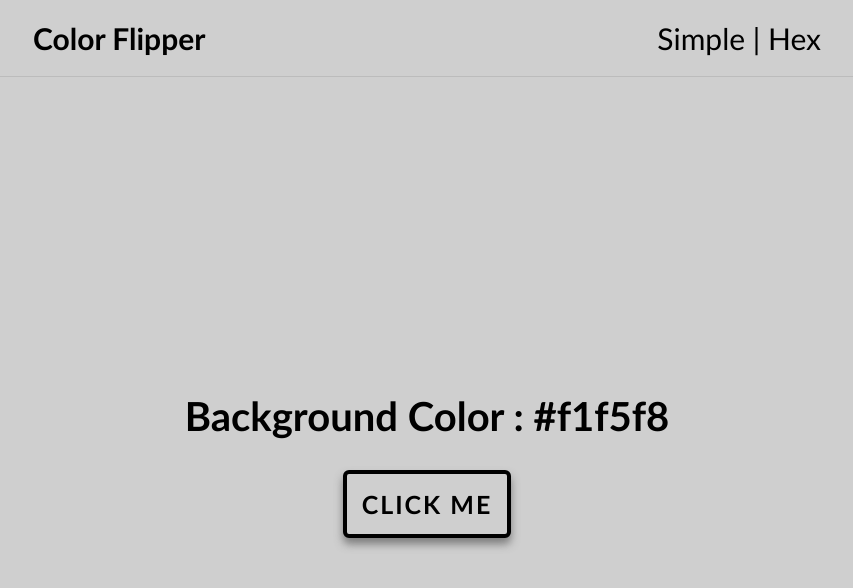
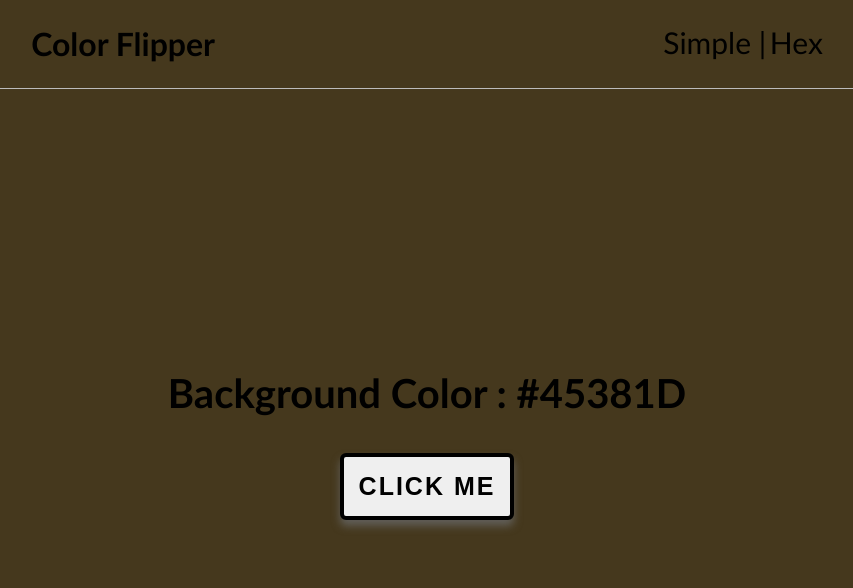
Before and after one commit to KyleJSh/colour_changer, a plain HTML site: page hex.html in a window 1280 px wide. Both pictures are taken after a click on the button "CLICK ME". Shown: the whole page, without its empty margins (213-1066 px from the left). Drawn offline with Linux system fonts and the light colour scheme.

Commit message:
changed some CSS, fixed JS error

```diff
--- a/hex.html
+++ b/hex.html
@@ -5,7 +5,8 @@
   <meta charset="UTF-8">
   <meta name="viewport" content="width=device-width, initial-scale=1.0">
   <!-- https://www.youtube.com/watch?v=3PHXvlpOkf4&ab_channel=freeCodeCamp.org Build 15 JavaScript Projects - Course -->
-  <title>Color Flipper || Simple</title>
+  <!-- Source Code: https://github.com/john-smilga/javascript-basic-projects -->
+  <title>Color Flipper || Hex</title>
   <!-- Styles -->
   <link rel="stylesheet" href="styles.css">
 </head>
@@ -13,22 +14,17 @@
 <body>
   <nav>
     <div class="nav-center">
-      <h4>Color Flipper</h4>
+      <h2>Color Flipper</h2>
       <ul class="nav-links">
-        <li>
-          <a href="index.html">Simple |</a>
-        </li>
-        <li>
-          <a href="hex.html">Hex</a>
-        </li>
+        <li><a href="index.html">Simple |</a></li>
+        <li><a href="hex.html">Hex</a></li>
       </ul>
     </div>
   </nav>
+
   <main>
     <div class="container">
-      <h2>Background Color : <span class="color">
-        #f1f5f8
-      </span></h2>
+      <h2>background color : <span class="color">#f1f5f8</span></h2>
       <button class="btn btn-hero" id="btn">click me</button>
     </div>
   </main>
--- a/hex.js
+++ b/hex.js
@@ -1,18 +1,18 @@
-ethereum.autoRefreshOnNetworkChange = false;
+const hex = [0, 1, 2, 3, 4, 5, 6, 7, 8, 9, "A", "B", "C", "D", "E", "F"];
+const btn = document.getElementById("btn");
+const color = document.querySelector(".color");
 
-const hex = [0, 1, 2, 3, 4, 5, 6, 7, 8, 9, "A", "B", "C", "D", "E", "F"]; // letters represent 10-15
-const btn = document.getElementById('btn');
-const color = document.querySelector('.color');
+btn.addEventListener("click", function () {
+  let hexColor = "#";
+  for (let i = 0; i < 6; i++) {
+    hexColor += hex[getRandomNumber()];
+  }
+  // console.log(hexColor);
 
-btn.addEventListener('click', function() {
-  let hexColor = '#' // this must be at the beginning of each color. Has to be let/var because const will give an error, as it can't be updated
-  for(let i = 0; i < 6; i++){
-    hexColor += hex[getRandomNumber()]
-  }
   color.textContent = hexColor;
   document.body.style.backgroundColor = hexColor;
 });
 
-function getRandomNumber(){
+function getRandomNumber() {
   return Math.floor(Math.random() * hex.length);
 }
--- a/styles.css
+++ b/styles.css
@@ -1,9 +1,20 @@
-* {
-  background-color: #cfcfcf;
+*,
+::after,
+::before {
   margin: 0;
   padding: 0;
   box-sizing: border-box;
+}
+
+body {
+  background-color: #cfcfcf;
   font-family: 'Trebuchet MS', 'Lucida Grande', 'Lucida Sans', Arial, sans-serif;
+  line-height: 1.5;
+  font-size: 0.875rem;
+}
+
+nav {
+  height: 3rem;
 }
 
 .nav-center {
@@ -13,6 +24,7 @@
   text-align: center;
   padding: 20px;
   box-shadow: border-box;
+  width: 100%;
 }
 
 .nav-links {
@@ -31,9 +43,28 @@ li {
   font-size: 30px;
 }
 
+h1,
+h2,
+h3,
+h4 {
+  font-size: 30px;
+  text-transform: capitalize;
+}
+
+h1 {
+  font-size: 3rem;
+}
+
+h2 {
+  font-size: 2rem;
+}
+
+h3 {
+  font-size: 1.25rem;
+}
 
 h4 {
-  font-size: 30px;
+  font-size: 0.875rem;
 }
 
 .container {
@@ -64,3 +95,8 @@ h4 {
   cursor: pointer;
     /* background-color: yellowgreen; */
 }
+
+main {
+  display: grid;
+  place-items: center;
+}
```
Also changed, not shown: index.html (+3 -2 lines), 1 other file.
